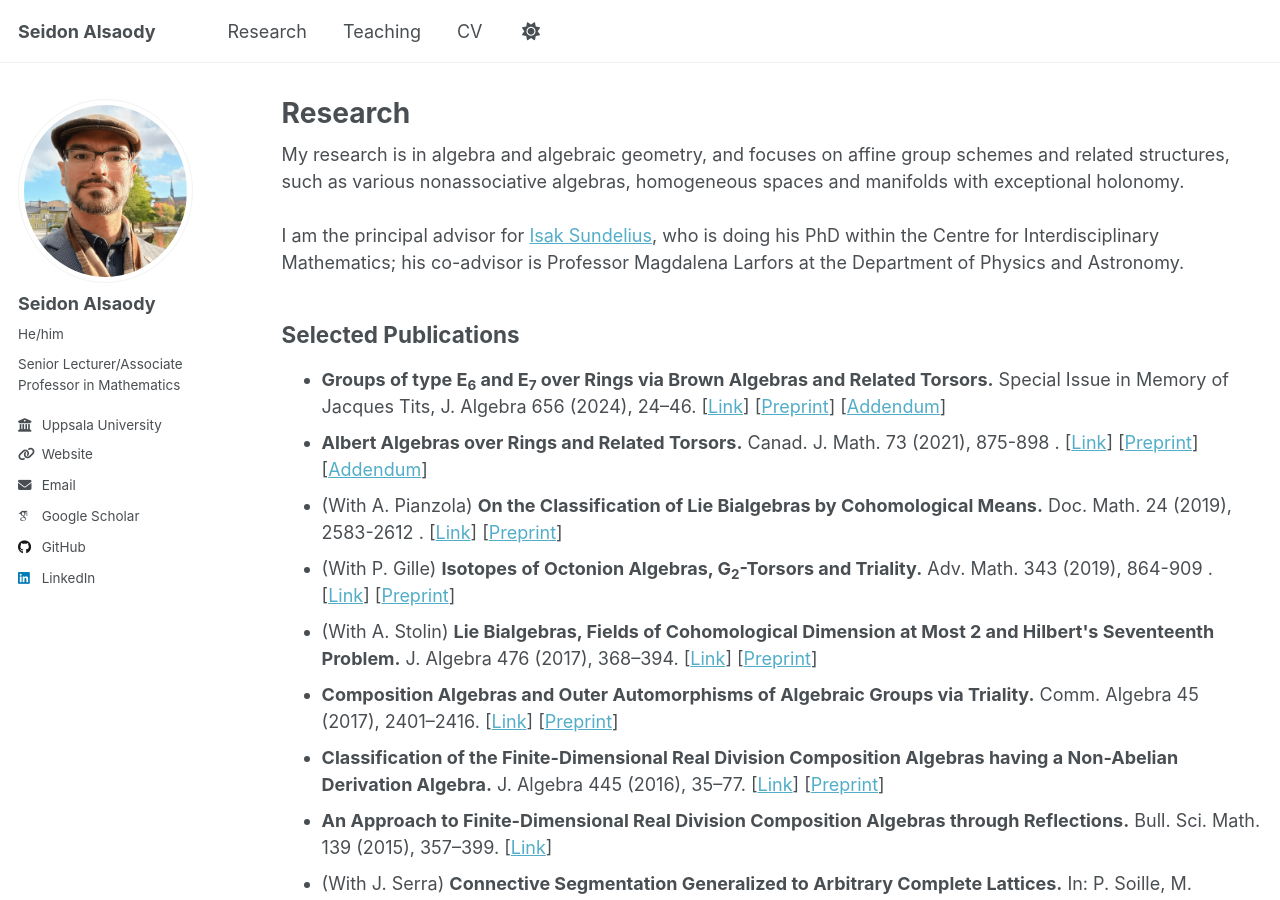
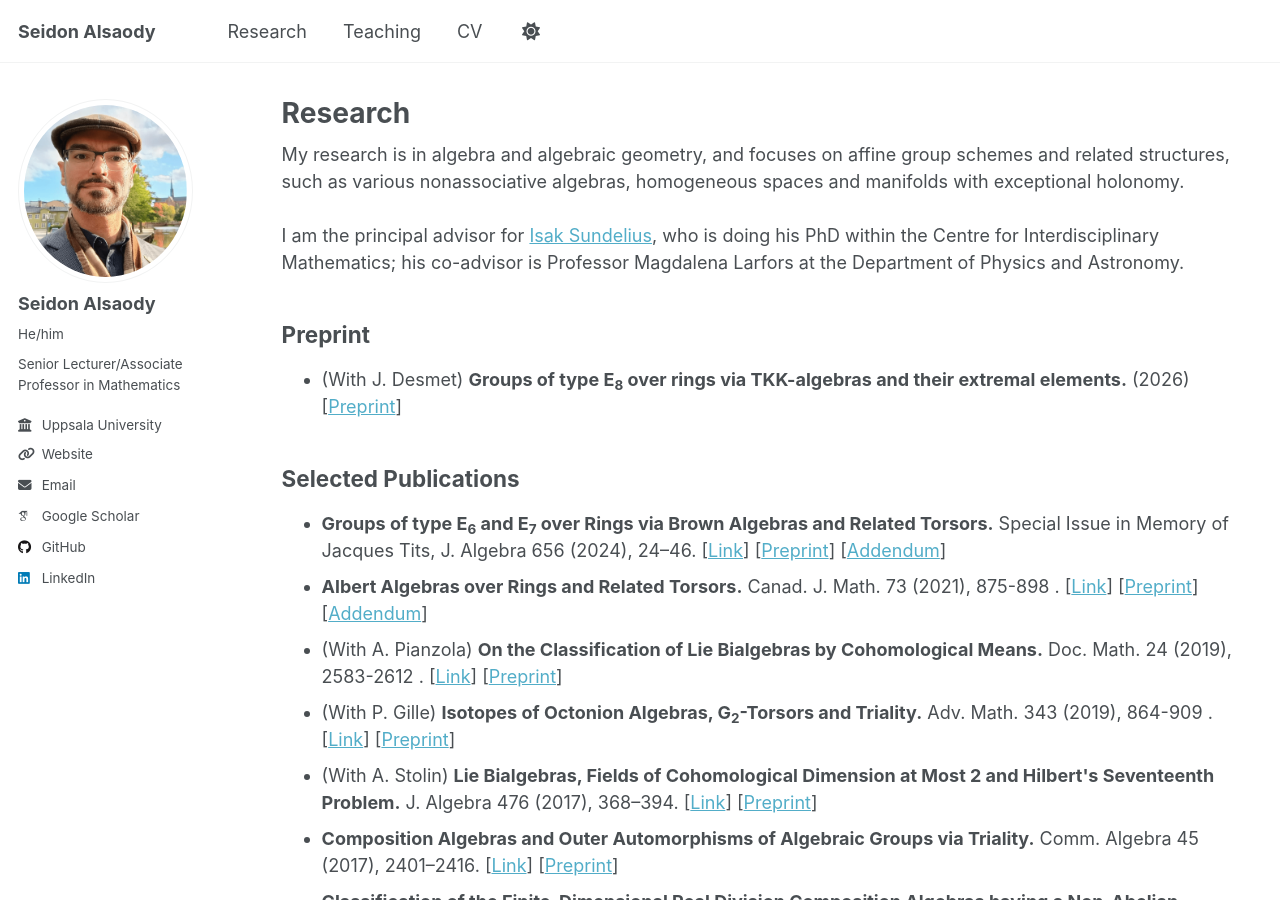
Before and after one commit to seidon-alsaody/seidon-alsaody.github.io, a Jekyll site: the page built from _pages/publications.html, in a window 1280 px wide and 900 px high. Built offline with Jekyll 4.4.1, drawn with Linux system fonts in a browser that asks for light colours; some web fonts are replaced; a script that is not in the unit is left out.

Commit message:
Update publications.html

```diff
--- a/_pages/publications.html
+++ b/_pages/publications.html
@@ -11,6 +11,19 @@ exceptional holonomy. <br> <br>
 I am the principal advisor for <a href="https://isaksundelius.github.io/" target="_blank" rel="noopener noreferrer">Isak Sundelius</a>, who is doing his PhD within the Centre for
 Interdisciplinary Mathematics; his co-advisor is Professor Magdalena Larfors
 at the Department of Physics and Astronomy. <br>
+
+<section id="preprints">
+    <h2>Preprint</h2>
+    <ul class="publications-list">
+
+         <li>
+            (With J. Desmet) <strong>Groups of type E<sub>8</sub> over rings via TKK-algebras and their extremal elements.</strong> (2026)
+            <span class="links">
+                [<a href="http://arxiv.org/abs/2606.26791" target="_blank" rel="noopener noreferrer">Preprint</a>]
+            </span>
+        </li>
+ </ul>
+</section>
 
 <section id="publications">
     <h2>Selected Publications</h2>
```
